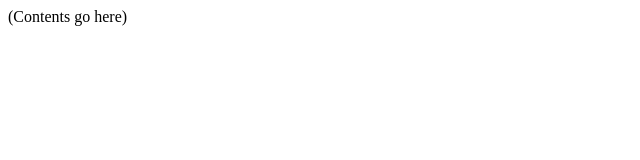
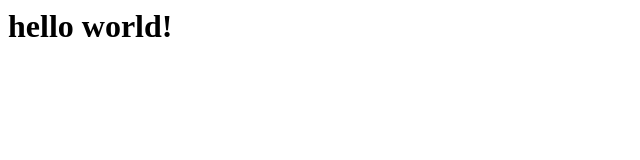
Before and after one commit to splendidLemon/GitTest, a plain HTML site: page index.html in a window 1280 px wide. Shown: the whole page, without its empty margins (0-640 px from the left). Drawn offline with Linux system fonts and the light colour scheme.

Commit message:
added index.html hello

```diff
--- a/index.html
+++ b/index.html
@@ -5,7 +5,6 @@
 <META http-equiv="Content-Type" content="text/html; charset=iso-8859-1">
 </head>
 <body bgcolor="#ffffff" text="#000000">
-(Contents go here)
-
+<h1>hello world!</h1>
 </body>
 </html>
```
